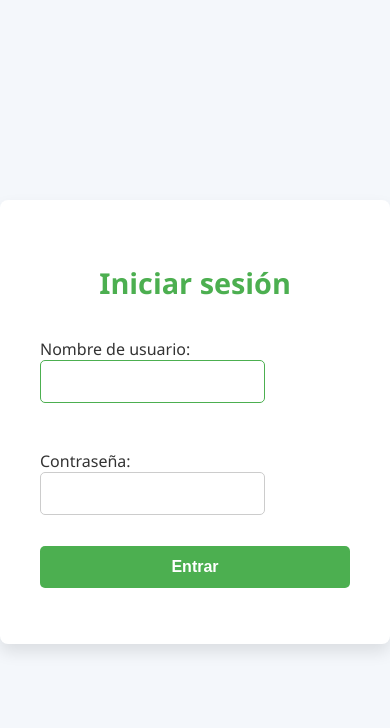
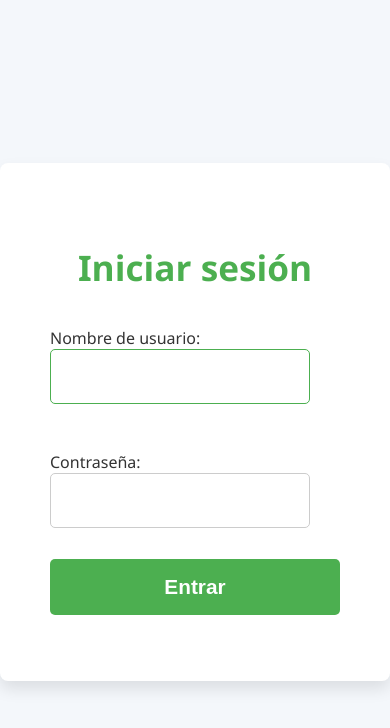
Before and after one commit to DarioRodel/ControlStock-Docker, a Django app: page /cuentas/login/ in a window 390 px wide. Shown: the top 728 px of the page. Run offline with Django 5.2, Linux system fonts and the light colour scheme; some libraries are stand-ins or nearby versions.

Commit message:
Dashboard y login

```diff
--- a/ControlStock/control/templates/registration/login.html
+++ b/ControlStock/control/templates/registration/login.html
@@ -44,10 +44,10 @@
     }
 
     .login-container form input {
-        padding: 12px;
+        padding: 14px; /* Aumentar el padding */
         border-radius: 5px;
         border: 1px solid #ccc;
-        font-size: 1rem;
+        font-size: 1.1rem; /* Aumentar tamaño de fuente */
         outline: none;
         transition: border-color 0.3s;
     }
@@ -57,11 +57,11 @@
     }
 
     .login-container form button {
-        padding: 12px;
+        padding: 14px; /* Aumentar padding */
         border: none;
         background-color: #4CAF50;
         color: white;
-        font-size: 1.1rem;
+        font-size: 1.2rem; /* Aumentar tamaño de fuente */
         font-weight: bold;
         border-radius: 5px;
         cursor: pointer;
@@ -95,30 +95,39 @@
 
     /* Mejora para dispositivos pequeños */
     @media (max-width: 768px) {
-        h2{
-            font-size: 2em;
-        }
         body {
             padding: 0;
         }
 
+        .login-container {
+            padding: 50px; /* Reducir padding del contenedor */
+            max-width: 100%; /* Asegurar que el contenedor ocupe todo el ancho disponible */
+        }
+
         .login-container h2 {
-            font-size: 1.8rem;
+            font-size: 2.2em; /* Aumentar tamaño de título */
         }
 
         .login-container form input {
-            font-size: 0.95rem;
+            font-size: 1.1em; /* Aumentar tamaño de fuente de los campos */
+            padding: 16px; /* Aumentar padding para mejor visualización */
         }
 
         .login-container form button {
-            font-size: 1rem;
+            font-size: 1.3em; /* Aumentar tamaño de fuente del botón */
+            padding: 16px; /* Aumentar padding del botón */
+        }
+
+        .login-container .password-reset a {
+            font-size: 1em; /* Aumentar tamaño del enlace */
         }
     }
 </style>
+
 {% block content %}
   <div class="login-container">
     <h2>Iniciar sesión</h2>
-    <form method="post">
+    <form method="post" class="fs-2">
       {% csrf_token %}
       {{ form.as_p }}
       <button type="submit">Entrar</button>
```
Also changed, not shown: ControlStock/control/templates/stock/dashboard.html (+2 -7 lines).
